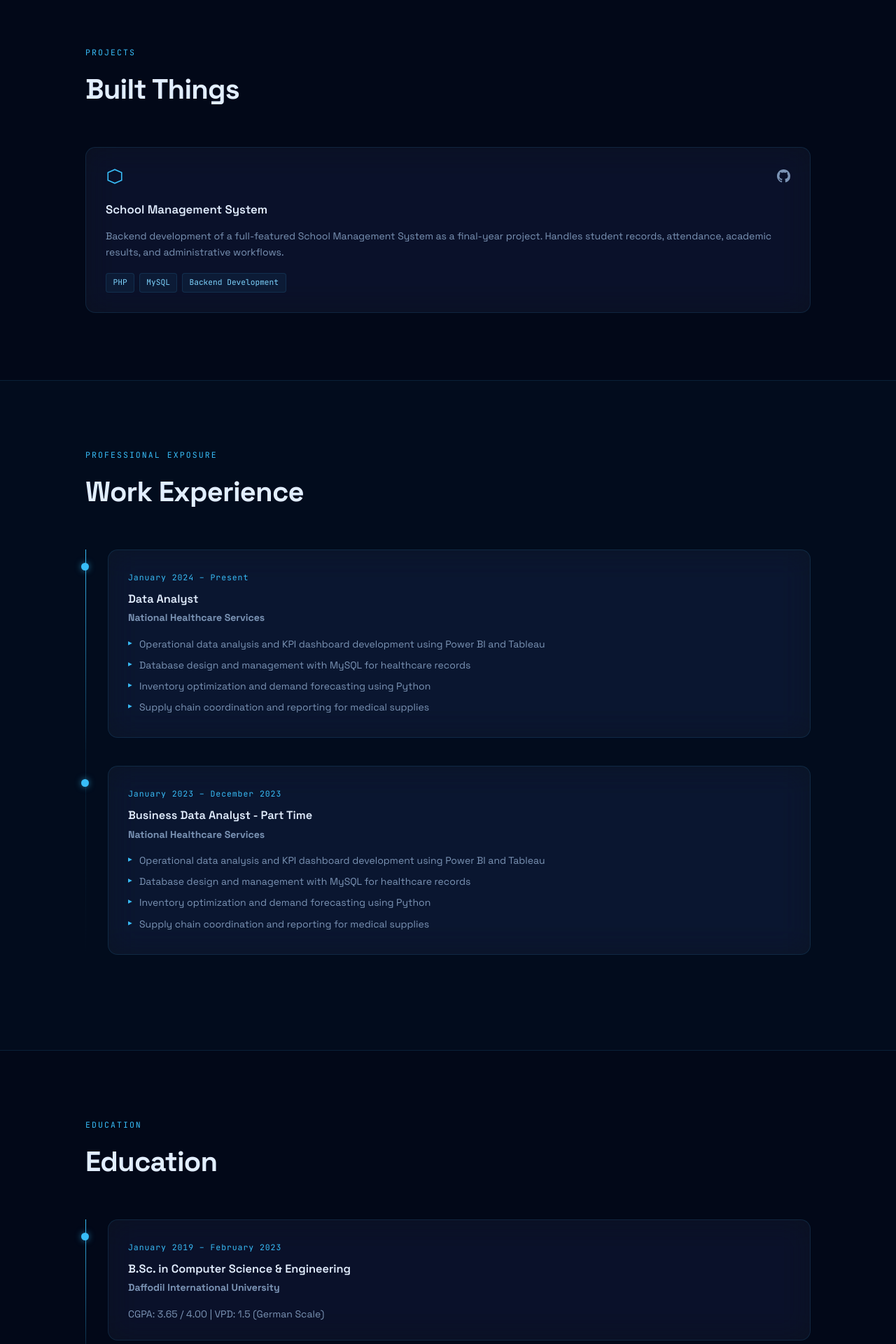
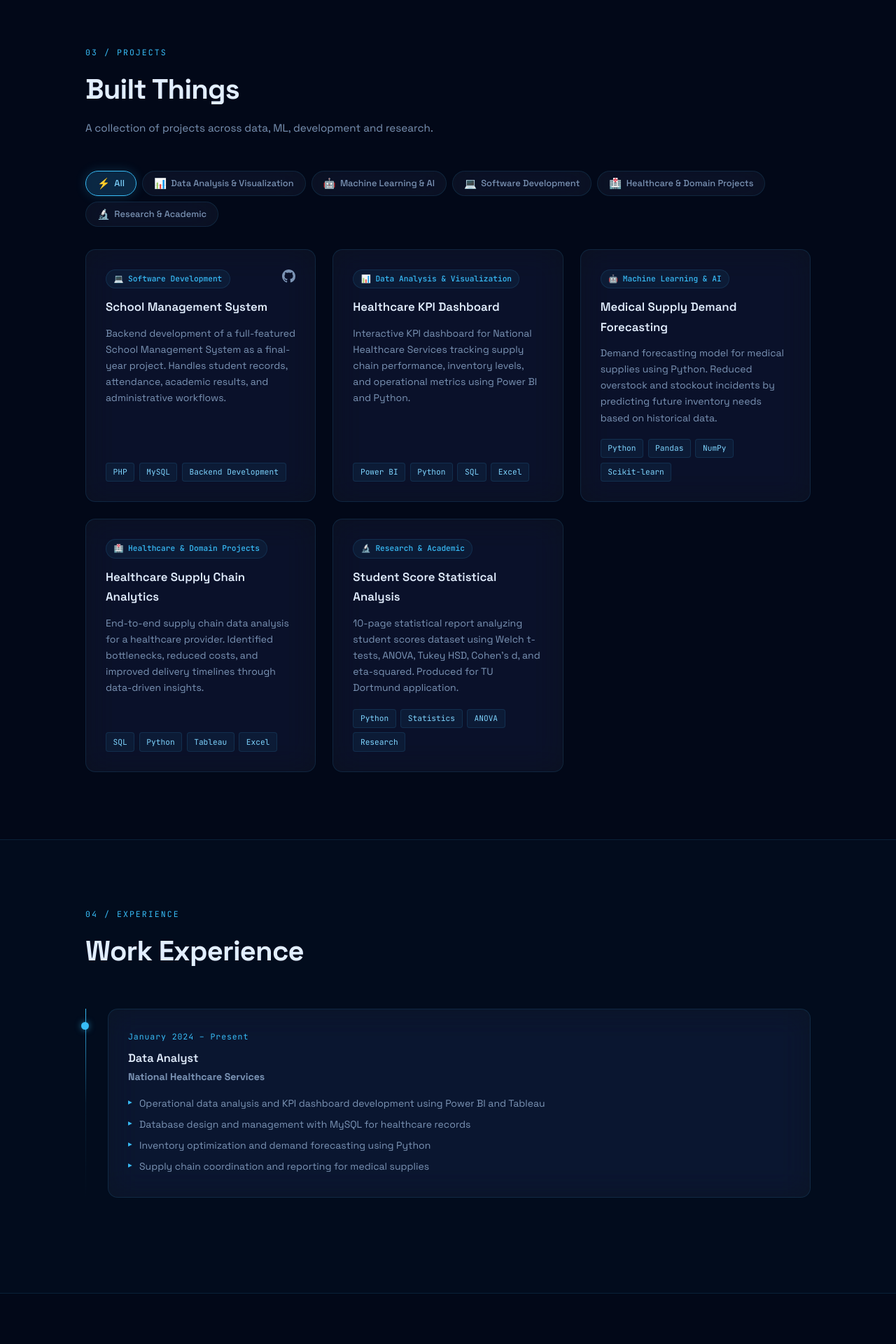
Before and after one commit to BijonR/portfolio, a Flask app: page / in a window 1280 px wide. Shown: the part 2240-4160 px from the top of the page at 70% size. Run offline with Flask 3, Linux system fonts and the light colour scheme; data that the repository does not hold is empty; some libraries are stand-ins or nearby versions.

Commit message:
Added categorized project sections with filter tabs

```diff
--- a/app.py
+++ b/app.py
@@ -28,9 +28,9 @@ portfolio_data = {
     # Icons from https://skillicons.dev (free, no API key needed)
     "skills": {
         "Data & Analytics": [
-            {"name": "SQL",         "level": 80, "icon": "https://skillicons.dev/icons?i=mysql"},
-            {"name": "Excel",       "level": 70, "icon": "https://img.icons8.com/color/96/microsoft-excel-2019--v1.png"},
-            {"name": "Power BI",    "level": 70, "icon": "https://img.icons8.com/color/96/power-bi.png"},
+            {"name": "SQL",         "level": 90, "icon": "https://skillicons.dev/icons?i=mysql"},
+            {"name": "Excel",       "level": 85, "icon": "https://img.icons8.com/color/96/microsoft-excel-2019--v1.png"},
+            {"name": "Power BI",    "level": 82, "icon": "https://img.icons8.com/color/96/power-bi.png"},
             {"name": "Tableau",     "level": 75, "icon": "https://img.icons8.com/color/96/tableau-software.png"},
         ],
         "Programming": [
@@ -59,7 +59,49 @@ portfolio_data = {
             "tech": ["PHP", "MySQL", "Backend Development"],
             "github": "https://github.com/BijonR",
             "live": None,
+            "category": "Software Development",
         },
+        {
+            "name": "Healthcare KPI Dashboard",
+            "description": "Interactive KPI dashboard for National Healthcare Services tracking supply chain performance, inventory levels, and operational metrics using Power BI and Python.",
+            "tech": ["Power BI", "Python", "SQL", "Excel"],
+            "github": None,
+            "live": None,
+            "category": "Data Analysis & Visualization",
+        },
+        {
+            "name": "Medical Supply Demand Forecasting",
+            "description": "Demand forecasting model for medical supplies using Python. Reduced overstock and stockout incidents by predicting future inventory needs based on historical data.",
+            "tech": ["Python", "Pandas", "NumPy", "Scikit-learn"],
+            "github": None,
+            "live": None,
+            "category": "Machine Learning & AI",
+        },
+        {
+            "name": "Healthcare Supply Chain Analytics",
+            "description": "End-to-end supply chain data analysis for a healthcare provider. Identified bottlenecks, reduced costs, and improved delivery timelines through data-driven insights.",
+            "tech": ["SQL", "Python", "Tableau", "Excel"],
+            "github": None,
+            "live": None,
+            "category": "Healthcare & Domain Projects",
+        },
+        {
+            "name": "Student Score Statistical Analysis",
+            "description": "10-page statistical report analyzing student scores dataset using Welch t-tests, ANOVA, Tukey HSD, Cohen's d, and eta-squared. Produced for TU Dortmund application.",
+            "tech": ["Python", "Statistics", "ANOVA", "Research"],
+            "github": None,
+            "live": None,
+            "category": "Research & Academic",
+        },
+    ],
+
+    "project_categories": [
+        {"name": "All",                          "icon": "⚡"},
+        {"name": "Data Analysis & Visualization","icon": "📊"},
+        {"name": "Machine Learning & AI",        "icon": "🤖"},
+        {"name": "Software Development",         "icon": "💻"},
+        {"name": "Healthcare & Domain Projects", "icon": "🏥"},
+        {"name": "Research & Academic",          "icon": "🔬"},
     ],
 
     "experience": [
@@ -67,17 +109,6 @@ portfolio_data = {
             "role": "Data Analyst",
             "company": "National Healthcare Services",
             "period": "January 2024 – Present",
-            "points": [
-                "Operational data analysis and KPI dashboard development using Power BI and Tableau",
-                "Database design and management with MySQL for healthcare records",
-                "Inventory optimization and demand forecasting using Python",
-                "Supply chain coordination and reporting for medical supplies",
-            ],
-        },
-        {
-            "role": "Business Data Analyst - Part Time",
-            "company": "National Healthcare Services",
-            "period": "January 2023 – December 2023",
             "points": [
                 "Operational data analysis and KPI dashboard development using Power BI and Tableau",
                 "Database design and management with MySQL for healthcare records",
@@ -92,13 +123,7 @@ portfolio_data = {
             "degree": "B.Sc. in Computer Science & Engineering",
             "institution": "Daffodil International University",
             "period": "January 2019 – February 2023",
-            "details": "CGPA: 3.65 / 4.00  |  VPD: 1.5 (German Scale)",
-        },
-        {
-            "degree": "M.Sc. in Data Science",
-            "institution": "Catholic University of Eichstaett-Ingolstadt",
-            "period": "Winter 2026/27",
-            "details": "In Progress",
+            "details": "CGPA: 3.665 / 4.00  |  VPD: 1.5 (German Scale)",
         }
     ],
 
@@ -166,15 +191,8 @@ Answer questions about Bijon briefly and professionally. If asked something unre
 
 @app.route("/visit", methods=["POST"])
 def track_visit():
-    """Called once per page load — only counts once per visitor per day using a cookie."""
-    from flask import make_response
-    from datetime import datetime, timedelta
-
-    today_str = datetime.utcnow().strftime("%Y-%m-%d")
-    already_visited = request.cookies.get("visited_date") == today_str
-
+    """Called once per page load — increments and returns the visitor count."""
     try:
-        # Always fetch current count first
         get_resp = requests.get(
             f"{SUPABASE_URL}/visitor_stats?id=eq.1&select=total_visits",
             headers=SUPABASE_HEADERS,
@@ -182,25 +200,32 @@ def track_visit():
         )
         rows = get_resp.json()
         current = rows[0]["total_visits"] if rows else 0
+        new_count = current + 1
 
-        if not already_visited:
-            new_count = current + 1
-            requests.patch(
-                f"{SUPABASE_URL}/visitor_stats?id=eq.1",
-                headers=SUPABASE_HEADERS,
-                json={"total_visits": new_count},
-                timeout=5
-            )
-            current = new_count
+        requests.patch(
+            f"{SUPABASE_URL}/visitor_stats?id=eq.1",
+            headers=SUPABASE_HEADERS,
+            json={"total_visits": new_count},
+            timeout=5
+        )
+        return jsonify({"total_visits": new_count})
+    except Exception as e:
+        print("Visitor counter error:", e)
+        return jsonify({"total_visits": None})
 
-        resp = make_response(jsonify({"total_visits": current}))
 
-        if not already_visited:
-            # Cookie expires at midnight UTC
-            tomorrow = datetime.utcnow().replace(hour=0, minute=0, second=0, microsecond=0) + timedelta(days=1)
-            resp.set_cookie("visited_date", today_str, expires=tomorrow)
-
-        return resp
+@app.route("/visit-count", methods=["GET"])
+def get_visit_count():
+    """Just reads the current count without incrementing."""
+    try:
+        resp = requests.get(
+            f"{SUPABASE_URL}/visitor_stats?id=eq.1&select=total_visits",
+            headers=SUPABASE_HEADERS,
+            timeout=5
+        )
+        rows = resp.json()
+        count = rows[0]["total_visits"] if rows else 0
+        return jsonify({"total_visits": count})
     except Exception as e:
         print("Visitor counter error:", e)
         return jsonify({"total_visits": None})
--- a/static/css/style.css
+++ b/static/css/style.css
@@ -335,6 +335,66 @@ body::after {
 .skill-icon-card:hover .skill-icon-pct { opacity: 1; }
 
 /* ===== PROJECTS ===== */
+
+/* Filter tabs */
+.project-filter-tabs {
+  display: flex; flex-wrap: wrap; gap: 0.5rem;
+  margin-bottom: 2rem;
+}
+.filter-tab {
+  display: inline-flex; align-items: center; gap: 0.4rem;
+  padding: 0.5rem 1rem;
+  background: var(--glass-bg);
+  backdrop-filter: var(--blur);
+  border: 1px solid var(--glass-border);
+  border-radius: 999px;
+  color: var(--text-muted);
+  font-size: 0.8rem; font-weight: 500;
+  font-family: var(--sans);
+  cursor: pointer;
+  transition: all var(--transition);
+}
+.filter-tab:hover {
+  border-color: var(--glass-border-hi);
+  color: var(--text);
+  background: var(--glass-bg2);
+}
+.filter-tab.active {
+  background: var(--accent-mid);
+  border-color: var(--accent);
+  color: var(--accent-hi);
+  box-shadow: 0 0 16px rgba(56,189,248,0.2);
+}
+.filter-tab-icon { font-size: 0.9rem; }
+
+/* Category badge on card */
+.project-category-badge {
+  display: inline-flex; align-items: center; gap: 0.3rem;
+  font-size: 0.7rem; font-weight: 500;
+  font-family: var(--mono);
+  color: var(--accent);
+  background: var(--glass-bg2);
+  border: 1px solid var(--glass-border);
+  border-radius: 999px;
+  padding: 0.2rem 0.65rem;
+  white-space: nowrap;
+}
+
+/* Hidden project cards */
+.project-card.hidden {
+  display: none;
+}
+
+/* Fade in animation for filtered cards */
+.project-card.show {
+  animation: card-appear 0.3s ease forwards;
+}
+@keyframes card-appear {
+  from { opacity: 0; transform: translateY(10px); }
+  to   { opacity: 1; transform: translateY(0); }
+}
+
+
 .projects-grid { display: grid; grid-template-columns: repeat(auto-fit, minmax(300px, 1fr)); gap: 1.5rem; }
 .project-card {
   background: var(--glass-bg);
--- a/static/js/main.js
+++ b/static/js/main.js
@@ -142,3 +142,42 @@ async function trackVisitor() {
 }
 
 document.addEventListener('DOMContentLoaded', trackVisitor);
+
+// ===== PROJECT FILTER TABS =====
+document.addEventListener('DOMContentLoaded', () => {
+  const tabs  = document.querySelectorAll('.filter-tab');
+  const cards = document.querySelectorAll('.project-card');
+  const noProjects = document.getElementById('no-projects');
+
+  if (!tabs.length) return;
+
+  tabs.forEach(tab => {
+    tab.addEventListener('click', () => {
+      // Update active tab
+      tabs.forEach(t => t.classList.remove('active'));
+      tab.classList.add('active');
+
+      const selected = tab.dataset.category;
+      let visibleCount = 0;
+
+      cards.forEach(card => {
+        const matches = selected === 'All' || card.dataset.category === selected;
+        if (matches) {
+          card.classList.remove('hidden');
+          card.classList.add('show');
+          visibleCount++;
+          // Remove show class after animation
+          setTimeout(() => card.classList.remove('show'), 400);
+        } else {
+          card.classList.add('hidden');
+          card.classList.remove('show');
+        }
+      });
+
+      // Show/hide empty state
+      if (noProjects) {
+        noProjects.style.display = visibleCount === 0 ? 'block' : 'none';
+      }
+    });
+  });
+});
--- a/templates/index.html
+++ b/templates/index.html
@@ -32,7 +32,7 @@
     <div class="hero-bg-grid"></div>
     <div class="hero-content">
       <div class="hero-text">
-        <p class="hero-eyebrow"><span class="accent">Cogito, Ergo Sum</span></p>
+        <p class="hero-eyebrow"><span class="accent">// hello world</span></p>
         <h1 class="hero-name">{{ data.name }}</h1>
         <h2 class="hero-tagline">{{ data.tagline }}</h2>
         <p class="hero-bio">{{ data.bio }}</p>
@@ -68,11 +68,11 @@
         <div class="hero-stat-chips">
           <div class="chip"><span class="chip-num">2+</span><span class="chip-label">Years Experience</span></div>
           <div class="chip"><span class="chip-num">1.5</span><span class="chip-label">VPD (German Scale)</span></div>
-          <div class="chip"><span class="chip-num">3.65</span><span class="chip-label">CGPA / 4.00</span></div>
+          <div class="chip"><span class="chip-num">3.67</span><span class="chip-label">CGPA / 4.00</span></div>
         </div>
       </div>
     </div>
-    <div class="scroll-indicator"><span>explore</span><div class="scroll-line"></div></div>
+    <div class="scroll-indicator"><span>scroll</span><div class="scroll-line"></div></div>
   </section>
 
   <!-- FOCUS CARDS -->
@@ -94,7 +94,7 @@
   <section id="skills" class="section section-alt">
     <div class="container">
       <div class="section-header">
-        <span class="section-tag">Skills</span>
+        <span class="section-tag">02 / skills</span>
         <h2 class="section-title">Technical Arsenal</h2>
         <p class="section-sub">A focused stack of tools and technologies I use to turn data into decisions.</p>
       </div>
@@ -128,36 +128,73 @@
   <section id="projects" class="section">
     <div class="container">
       <div class="section-header">
-        <span class="section-tag">projects</span>
+        <span class="section-tag">03 / projects</span>
         <h2 class="section-title">Built Things</h2>
+        <p class="section-sub">A collection of projects across data, ML, development and research.</p>
       </div>
+
+      <!-- FILTER TABS -->
+      <div class="project-filter-tabs">
+        {% for cat in data.project_categories %}
+        <button
+          class="filter-tab {% if loop.first %}active{% endif %}"
+          data-category="{{ cat.name }}">
+          <span class="filter-tab-icon">{{ cat.icon }}</span>
+          <span>{{ cat.name }}</span>
+        </button>
+        {% endfor %}
+      </div>
+
+      <!-- PROJECTS GRID -->
       {% if data.projects %}
-      <div class="projects-grid">
+      <div class="projects-grid" id="projects-grid">
         {% for p in data.projects %}
-        <div class="project-card">
+        <div class="project-card" data-category="{{ p.category }}">
           <div class="project-top">
-            <span class="project-icon"><svg viewBox="0 0 24 24" fill="none" stroke="currentColor" stroke-width="1.5"><path d="M3 7l9-4 9 4v10l-9 4-9-4V7z"/></svg></span>
+            <span class="project-category-badge">
+              {% for cat in data.project_categories %}
+                {% if cat.name == p.category %}{{ cat.icon }}{% endif %}
+              {% endfor %}
+              {{ p.category }}
+            </span>
             <div class="project-links">
-              {% if p.github %}<a href="{{ p.github }}" target="_blank"><svg viewBox="0 0 24 24" fill="currentColor"><path d="M12 0C5.37 0 0 5.37 0 12c0 5.31 3.435 9.795 8.205 11.385.6.105.825-.255.825-.57 0-.285-.015-1.23-.015-2.235-3.015.555-3.795-.735-4.035-1.41-.135-.345-.72-1.41-1.23-1.695-.42-.225-1.02-.78-.015-.795.945-.015 1.62.87 1.845 1.23 1.08 1.815 2.805 1.305 3.495.99.105-.78.42-1.305.765-1.605-2.67-.3-5.46-1.335-5.46-5.925 0-1.305.465-2.385 1.23-3.225-.12-.3-.54-1.53.12-3.18 0 0 1.005-.315 3.3 1.23.96-.27 1.98-.405 3-.405s2.04.135 3 .405c2.295-1.56 3.3-1.23 3.3-1.23.66 1.65.24 2.88.12 3.18.765.84 1.23 1.905 1.23 3.225 0 4.605-2.805 5.625-5.475 5.925.435.375.81 1.095.81 2.22 0 1.605-.015 2.895-.015 3.3 0 .315.225.69.825.57A12.02 12.02 0 0 0 24 12c0-6.63-5.37-12-12-12z"/></svg></a>{% endif %}
+              {% if p.github %}
+              <a href="{{ p.github }}" target="_blank" title="GitHub">
+                <svg viewBox="0 0 24 24" fill="currentColor"><path d="M12 0C5.37 0 0 5.37 0 12c0 5.31 3.435 9.795 8.205 11.385.6.105.825-.255.825-.57 0-.285-.015-1.23-.015-2.235-3.015.555-3.795-.735-4.035-1.41-.135-.345-.72-1.41-1.23-1.695-.42-.225-1.02-.78-.015-.795.945-.015 1.62.87 1.845 1.23 1.08 1.815 2.805 1.305 3.495.99.105-.78.42-1.305.765-1.605-2.67-.3-5.46-1.335-5.46-5.925 0-1.305.465-2.385 1.23-3.225-.12-.3-.54-1.53.12-3.18 0 0 1.005-.315 3.3 1.23.96-.27 1.98-.405 3-.405s2.04.135 3 .405c2.295-1.56 3.3-1.23 3.3-1.23.66 1.65.24 2.88.12 3.18.765.84 1.23 1.905 1.23 3.225 0 4.605-2.805 5.625-5.475 5.925.435.375.81 1.095.81 2.22 0 1.605-.015 2.895-.015 3.3 0 .315.225.69.825.57A12.02 12.02 0 0 0 24 12c0-6.63-5.37-12-12-12z"/></svg>
+              </a>
+              {% endif %}
+              {% if p.live %}
+              <a href="{{ p.live }}" target="_blank" title="Live">
+                <svg viewBox="0 0 24 24" fill="none" stroke="currentColor" stroke-width="2"><path d="M18 13v6a2 2 0 0 1-2 2H5a2 2 0 0 1-2-2V8a2 2 0 0 1 2-2h6"/><polyline points="15 3 21 3 21 9"/><line x1="10" y1="14" x2="21" y2="3"/></svg>
+              </a>
+              {% endif %}
             </div>
           </div>
           <h3 class="project-name">{{ p.name }}</h3>
           <p class="project-desc">{{ p.description }}</p>
-          <div class="project-tech">{% for t in p.tech %}<span class="tech-tag">{{ t }}</span>{% endfor %}</div>
+          <div class="project-tech">
+            {% for t in p.tech %}<span class="tech-tag">{{ t }}</span>{% endfor %}
+          </div>
         </div>
         {% endfor %}
       </div>
+
+      <!-- EMPTY STATE (shown when filter has no results) -->
+      <div class="empty-state" id="no-projects" style="display:none;">
+        No projects in this category yet — coming soon!
+      </div>
+
       {% else %}
       <div class="empty-state">Projects coming soon.</div>
       {% endif %}
     </div>
   </section>
 
-  <!-- EXPERIENCE -->
+    <!-- EXPERIENCE -->
   <section id="experience" class="section section-alt">
     <div class="container">
       <div class="section-header">
-        <span class="section-tag">Professional Exposure</span>
+        <span class="section-tag">04 / experience</span>
         <h2 class="section-title">Work Experience</h2>
       </div>
       <div class="timeline">
@@ -180,7 +217,7 @@
   <section id="education" class="section">
     <div class="container">
       <div class="section-header">
-        <span class="section-tag">Education</span>
+        <span class="section-tag">05 / education</span>
         <h2 class="section-title">Education</h2>
       </div>
       <div class="timeline">
@@ -203,7 +240,7 @@
   <section id="certifications" class="section section-alt">
     <div class="container">
       <div class="section-header">
-        <span class="section-tag">Certifications</span>
+        <span class="section-tag">06 / certifications</span>
         <h2 class="section-title">Certifications</h2>
       </div>
       {% if data.certifications %}
@@ -228,7 +265,7 @@
   <section id="more" class="section">
     <div class="container">
       <div class="section-header">
-        <span class="section-tag">More</span>
+        <span class="section-tag">07 / more</span>
         <h2 class="section-title">More Coming Soon</h2>
       </div>
       <div class="more-grid">
@@ -247,7 +284,7 @@
   <section id="contact" class="section section-alt">
     <div class="container contact-inner">
       <div class="section-header">
-        <span class="section-tag">Contact</span>
+        <span class="section-tag">08 / contact</span>
         <h2 class="section-title">Let's Connect</h2>
         <p class="contact-sub">Whether it's a collaboration, a question, or just a hello — my inbox is open.</p>
       </div>
```
